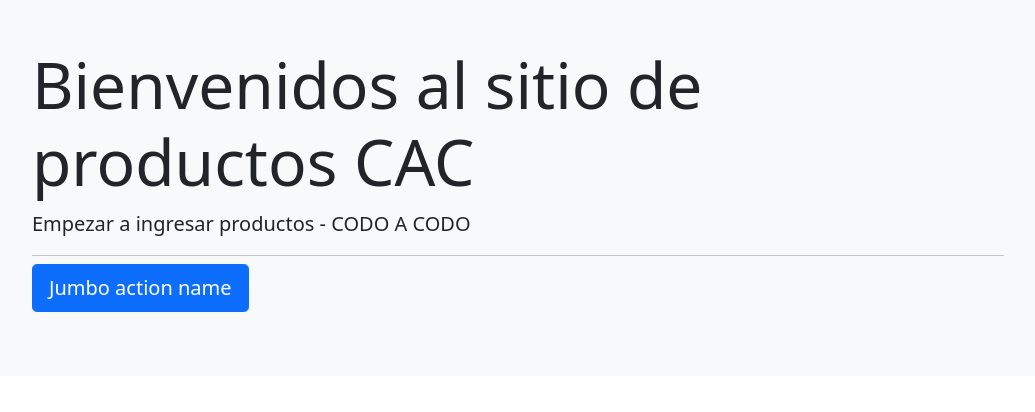
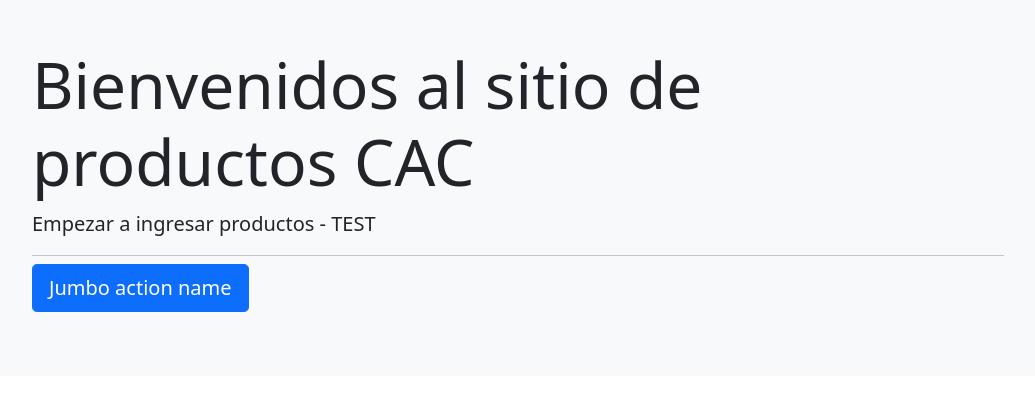
Before and after one commit to broko-de/proyectocac, a Django app: page / in a window 1280 px wide. Shown: the part 57-469 px from the top of the page, without its empty margins (122-1157 px from the left). Run offline with Django 3.2, Linux system fonts and the light colour scheme.

Commit message:
se actualiza la pagina de inicio

```diff
--- a/productos/templates/paginas/inicio.html
+++ b/productos/templates/paginas/inicio.html
@@ -5,7 +5,7 @@
 <div class="p-5 bg-light">
     <div class="container">
         <h1 class="display-3">Bienvenidos al sitio de productos CAC</h1>
-        <p class="lead">Empezar a ingresar productos - CODO A CODO</p>
+        <p class="lead">Empezar a ingresar productos - TEST</p>
         <hr class="my-2">
         <p class="lead">
             <a class="btn btn-primary btn-lg" href="Jumbo action link" role="button">Jumbo action name</a>
```
